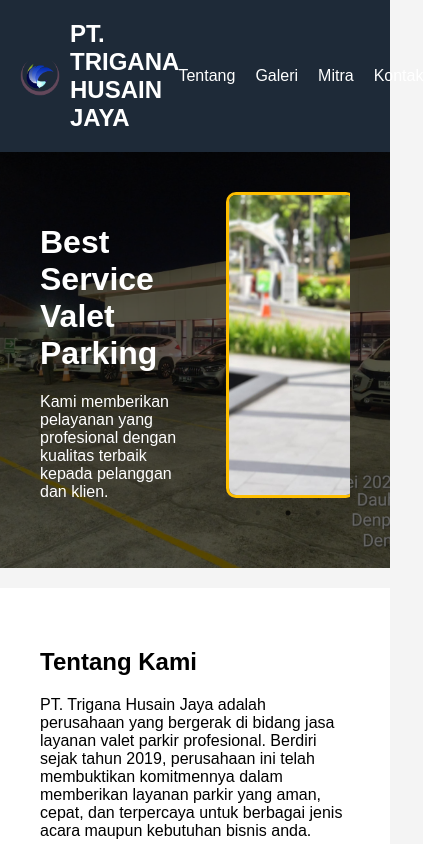
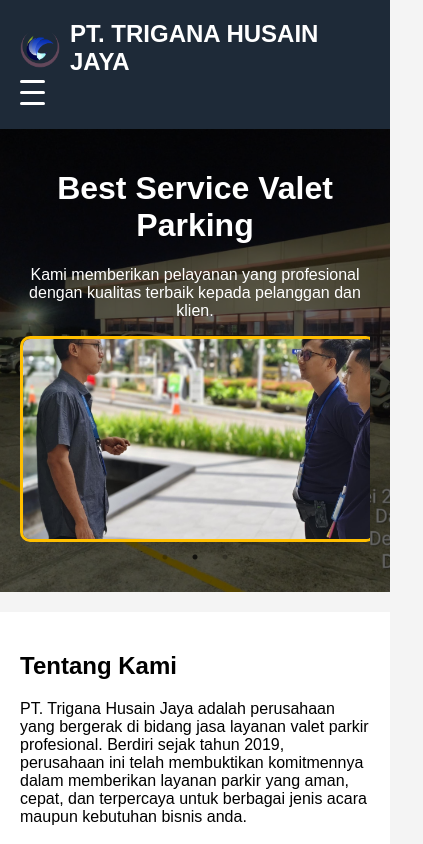
Before and after one commit to sattria19/trigana-valet, a plain HTML site: page index.html in a window 390 px wide. Shown: the top 844 px of the page, 423 px wide, since content can reach past the window. Drawn offline with nearby package versions, Linux system fonts and the light colour scheme.

Commit message:
html new

```diff
--- a/index.html
+++ b/index.html
@@ -12,6 +12,7 @@
         margin: 0;
         font-family: Arial, sans-serif;
         background-color: #f4f4f4;
+        overflow-x: hidden;
       }
       header {
         background-color: #1e2a38;
@@ -20,6 +21,8 @@
         display: flex;
         justify-content: space-between;
         align-items: center;
+        flex-wrap: wrap;
+        position: relative;
       }
       .logo-container {
         display: flex;
@@ -41,6 +44,44 @@
         color: white;
         text-decoration: none;
       }
+
+      /* Hamburger */
+      .hamburger {
+        display: none;
+        flex-direction: column;
+        cursor: pointer;
+      }
+      .hamburger span {
+        height: 3px;
+        width: 25px;
+        background: white;
+        margin: 4px 0;
+        border-radius: 2px;
+      }
+
+      /* Mobile Menu */
+      @media (max-width: 768px) {
+        .hamburger {
+          display: flex;
+        }
+
+        .menu {
+          flex-direction: column;
+          background-color: #1e2a38;
+          position: absolute;
+          top: 70px;
+          right: 20px;
+          width: 200px;
+          display: none;
+          padding: 10px;
+          border-radius: 5px;
+        }
+
+        .menu.active {
+          display: flex;
+        }
+      }
+
       .hero {
         position: relative;
         background: url("valet2.jpg") center/cover no-repeat;
@@ -49,6 +90,7 @@
         align-items: center;
         justify-content: space-between;
         padding: 40px;
+        flex-wrap: wrap;
       }
       .hero::before {
         content: "";
@@ -82,11 +124,13 @@
       .hero-slider img:hover {
         transform: scale(1.05);
       }
+
       section {
         padding: 40px;
         background-color: white;
         margin: 20px 0;
       }
+
       .gallery img {
         width: 100%;
         height: 200px;
@@ -99,6 +143,7 @@
         transform: scale(1.1);
         z-index: 10;
       }
+
       .partners {
         display: flex;
         gap: 20px;
@@ -113,6 +158,7 @@
         text-align: center;
         border: 3px solid #ffbf00;
       }
+
       footer {
         position: relative;
         background: url("valet1.jpg") center/cover no-repeat;
@@ -134,6 +180,7 @@
         position: relative;
         z-index: 1;
       }
+
       .whatsapp {
         background-color: #25d366;
         color: white;
@@ -148,6 +195,37 @@
         font-size: 14px;
         color: #ccc;
       }
+
+      @media (max-width: 768px) {
+        .hero {
+          flex-direction: column;
+          text-align: center;
+          padding: 20px;
+        }
+
+        .hero-text,
+        .hero-slider {
+          width: 100%;
+          max-width: 100%;
+        }
+
+        .hero-slider img {
+          height: 200px;
+        }
+
+        section {
+          padding: 20px;
+        }
+
+        .partners {
+          flex-direction: column;
+          align-items: center;
+        }
+
+        .partner {
+          width: 80%;
+        }
+      }
     </style>
   </head>
   <body>
@@ -156,7 +234,15 @@
         <img src="logo.png" alt="Logo Perusahaan" />
         <div class="logo">PT. TRIGANA HUSAIN JAYA</div>
       </div>
-      <nav class="menu">
+
+      <!-- Hamburger icon -->
+      <div class="hamburger" id="hamburger">
+        <span></span>
+        <span></span>
+        <span></span>
+      </div>
+
+      <nav class="menu" id="menu">
         <a href="#tentang">Tentang</a>
         <a href="#galeri">Galeri</a>
         <a href="#mitra">Mitra</a>
@@ -234,6 +320,12 @@
           arrows: true,
           responsive: [
             {
+              breakpoint: 1024,
+              settings: {
+                slidesToShow: 2,
+              },
+            },
+            {
               breakpoint: 768,
               settings: {
                 slidesToShow: 1,
@@ -241,6 +333,14 @@
             },
           ],
         });
+
+        // Hamburger toggle
+        const hamburger = document.getElementById("hamburger");
+        const menu = document.getElementById("menu");
+
+        hamburger.addEventListener("click", () => {
+          menu.classList.toggle("active");
+        });
       });
     </script>
   </body>
```
